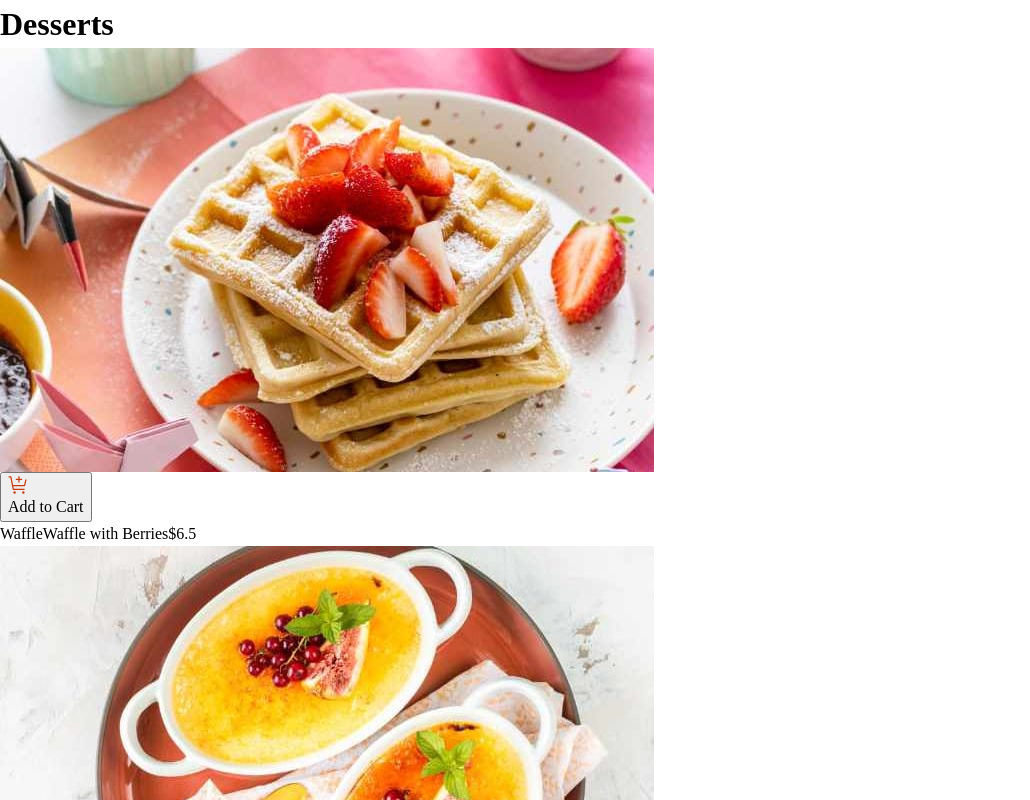
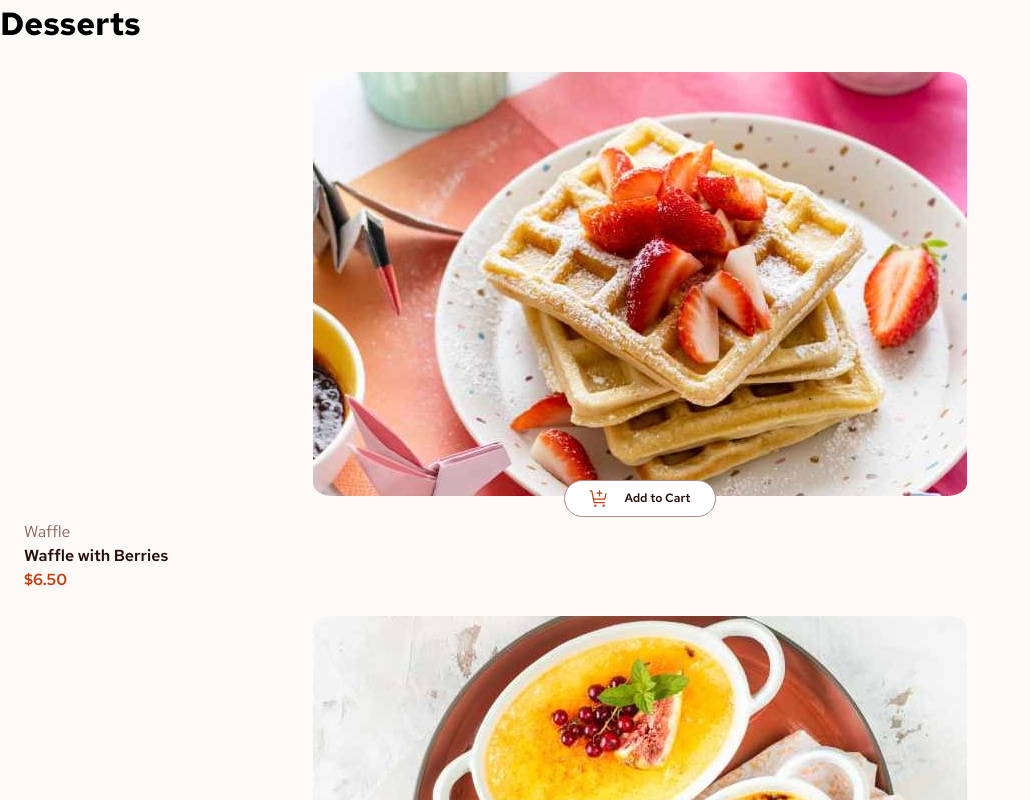
Before and after one commit to QuentinPetton/product-list-cart, an Angular app: page / in a window 1280 px wide. Shown: the top 800 px of the page, without its empty margins (0-1030 px from the left). Built offline with nearby package versions, Linux system fonts and the light colour scheme.

Commit message:
feat productCart interpolation + styleCss

```diff
--- a/src/app/components/product-cart/product-cart.component.css
+++ b/src/app/components/product-cart/product-cart.component.css
@@ -0,0 +1,46 @@
+.cart-container {
+  margin: 0 1.5rem;
+  display: flex;
+  flex-direction: column;
+}
+.cart-container img {
+  border-radius: 3%;
+}
+
+.cart-container div {
+position: relative;
+display: flex;
+justify-content: center;
+align-items: center;
+margin: 1.5rem 0 ;
+}
+.cart-container button {
+  position: absolute;
+  bottom: -5%;
+  display: flex;
+  border-radius: 2rem;
+  padding: 0.5rem 1.5rem;
+  left: 50%;
+  transform: translateX(-50%);
+  border: 1px solid var(--color-rose-400);
+  background-color: white;
+  gap: 15px;
+  color: var(--color-rose-900);
+  font-weight: var(--font-weight-semibold);
+  font-size: 0.75rem;
+
+}
+.cart-container button img {
+  width: 20%;
+}
+.category {
+  color: var(--color-rose-500);
+}
+.name {
+  color: var(--color-rose-900);
+  font-weight: var(--font-weight-semibold);
+}
+.price {
+  color: var(--color-red);
+  font-weight: var(--font-weight-semibold);
+}
--- a/src/app/components/product-cart/product-cart.component.html
+++ b/src/app/components/product-cart/product-cart.component.html
@@ -1,10 +1,10 @@
 <div class="cart-container">
   <div>
     <img src="{{product.image.mobile}}" alt="Picture of {{product.name}}">
-    <button><img src="../../../assets/images/icon-add-to-cart.svg" alt="">Add to Cart</button>
+    <button><img src="../../../assets/images/icon-add-to-cart.svg" alt="Add to Cart Icon">Add to Cart</button>
   </div>
-  <span>{{product.category}}</span>
-  <span>{{product.name}}</span>
-  <span>${{product.price}}</span>
+  <span class="category">{{product.category}}</span>
+  <span class="name">{{product.name}}</span>
+  <span class="price">${{product.price | number:'1.2-2' }}</span>
 
 </div>
--- a/src/app/components/product-cart/product-cart.component.ts
+++ b/src/app/components/product-cart/product-cart.component.ts
@@ -1,9 +1,10 @@
 import { Component, Input } from '@angular/core';
 import { ProductItem } from '../../models/product-item';
+import { DecimalPipe } from '@angular/common';
 
 @Component({
   selector: 'app-product-cart',
-  imports: [],
+  imports: [DecimalPipe],
   templateUrl: './product-cart.component.html',
   styleUrl: './product-cart.component.css',
   standalone: true
--- a/src/index.html
+++ b/src/index.html
@@ -6,6 +6,7 @@
   <base href="/">
   <meta name="viewport" content="width=device-width, initial-scale=1">
   <link rel="icon" type="image/x-icon" href="favicon.ico">
+  <link href="https://fonts.googleapis.com/css2?family=Red+Hat+Text:wght@400;600;700&display=swap" rel="stylesheet">
 </head>
 <body>
   <app-root></app-root>
--- a/src/styles.css
+++ b/src/styles.css
@@ -1 +1,20 @@
-/* You can add global styles to this file, and also import other style files */
+:root {
+  --font-primary: 'Red Hat Text', sans-serif;
+  --font-weight-regular: 400;
+  --font-weight-semibold: 600;
+  --font-weight-bold: 700;
+  --color-red: hsl(14, 86%, 42%);
+  --color-green: hsl(159, 69%, 38%);
+  --color-rose-50: hsl(20, 50%, 98%);
+  --color-rose-100: hsl(13, 31%, 94%);
+  --color-rose-300: hsl(14, 25%, 72%);
+  --color-rose-400: hsl(7, 20%, 60%);
+  --color-rose-500: hsl(12, 20%, 44%);
+  --color-rose-900: hsl(14, 65%, 9%);
+}
+
+html{
+  font-family: var(--font-primary) ;
+  background-color: var(--color-rose-50);
+  font-weight: var(--font-weight-regular);
+}
```
